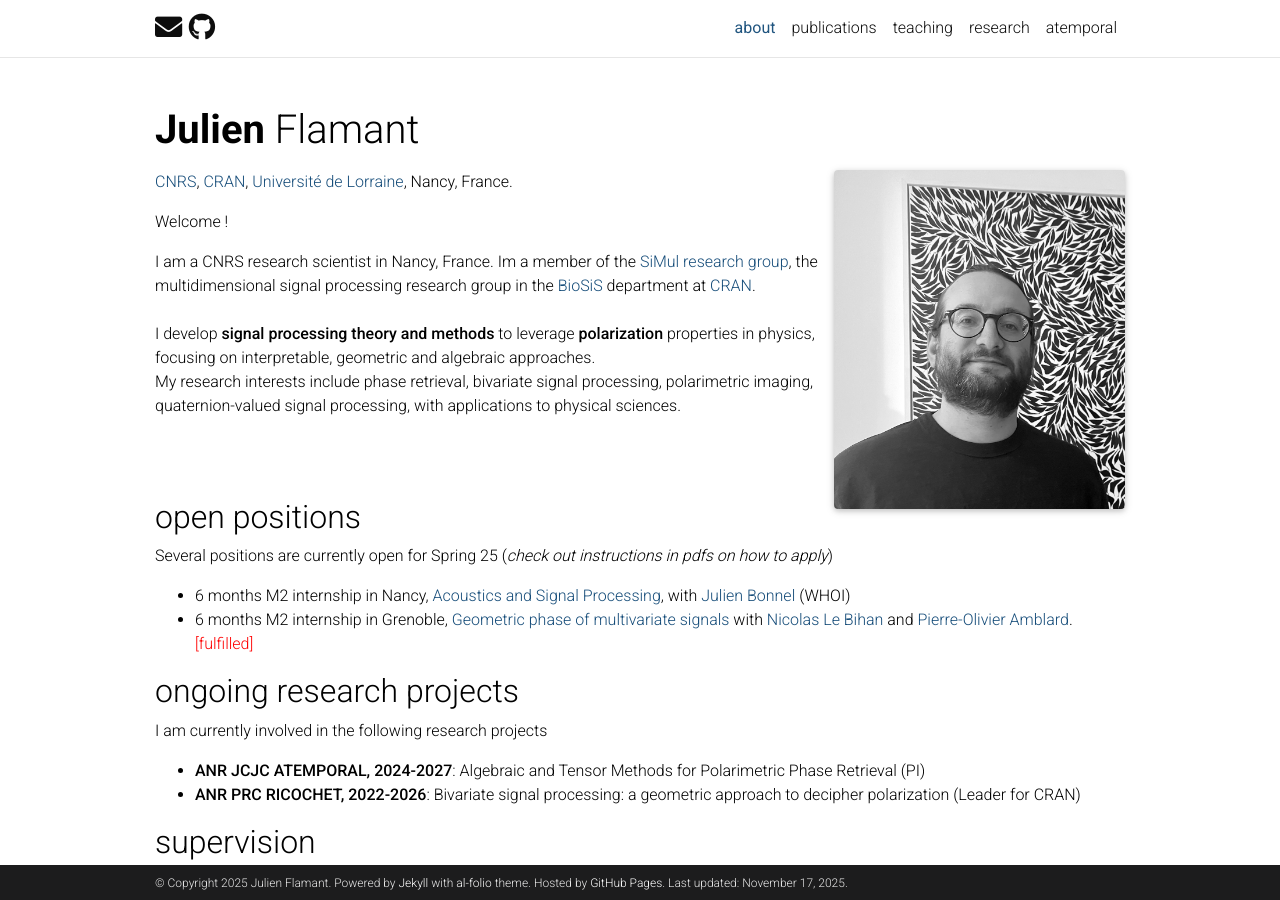
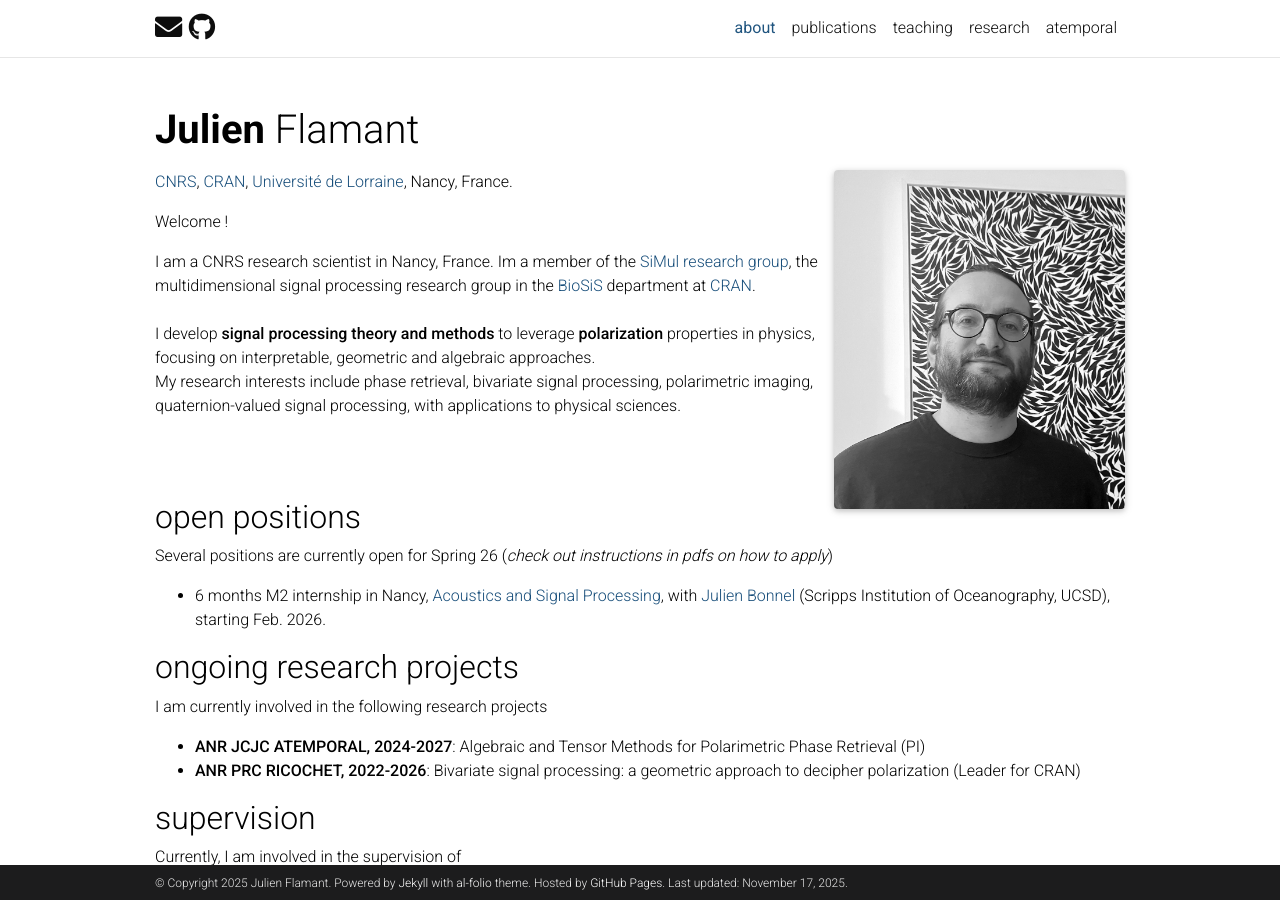
Before and after one commit to jflamant/jflamant.github.io, a Jekyll site: the page built from _pages/about.md, in a window 1280 px wide and 900 px high. Built offline with Jekyll 4.4.1, drawn with Linux system fonts in a browser that asks for light colours; full-size pictures stand in for the smaller copies a plugin makes; comment, search, counter and statistics services are not loaded; a style sheet for code colours, icons or effects is not loaded.

Commit message:
add job offer

```diff
--- a/_pages/about.md
+++ b/_pages/about.md
@@ -39,9 +39,9 @@
 <!-- Multiple positions (master, Ph.D. and postdoc) are opened right now, in relation with the research projects above.
 Interested? contact me directly by [email](mailto:julien.flamant@cnrs.fr), joining a CV and a brief statement of interest.
  -->
-Several positions are currently open for Spring 25 (*check out instructions in pdfs on how to apply*)
-- 6 months M2 internship in Nancy, [Acoustics and Signal Processing](/assets/jobs/2025_M2_acoustics_CRAN_WHOI.pdf), with [Julien Bonnel](https://www2.whoi.edu/staff/jbonnel/) (WHOI)
-- 6 months M2 internship in Grenoble, [Geometric phase of multivariate signals](/assets/jobs/2025_M2_geometricphase.pdf) with [Nicolas Le Bihan](https://nicolas-le-bihan.github.io/) and [Pierre-Olivier Amblard](https://www.gipsa-lab.grenoble-inp.fr/~pierre-olivier.amblard/). <span style="color:red">[fulfilled] </span>
+Several positions are currently open for Spring 26 (*check out instructions in pdfs on how to apply*)
+- 6 months M2 internship in Nancy, [Acoustics and Signal Processing](/assets/jobs/2026_M2_stage_CRAN_SCRIPPS.pdf), with [Julien Bonnel](https://sioa.ucsd.edu//) (Scripps Institution of Oceanography, UCSD), starting Feb. 2026.
+
 
 
 ## ongoing research projects
```
Also changed, not shown: 1 other file.
